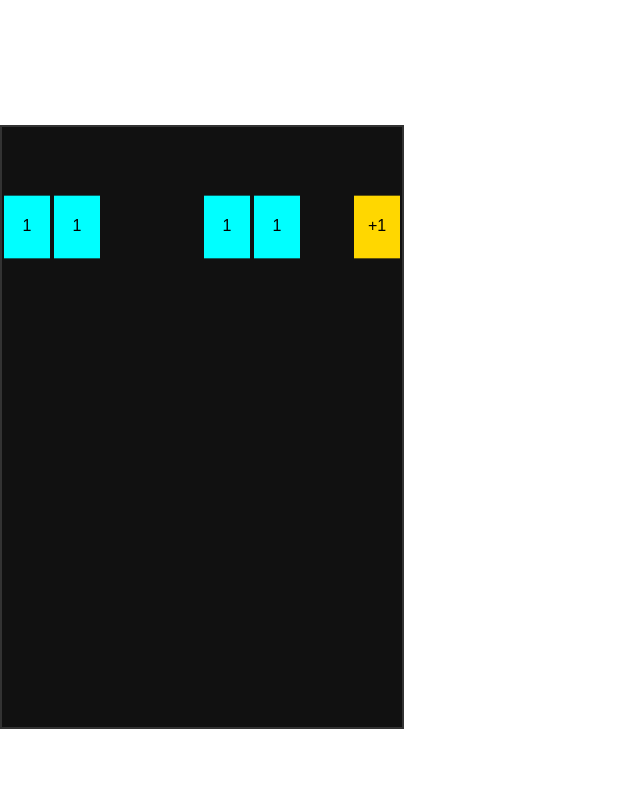
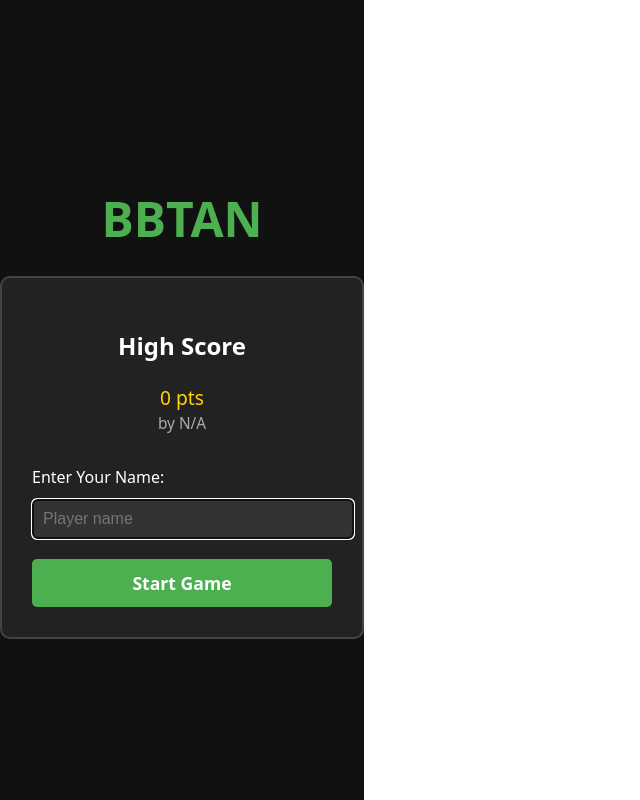
Before and after one commit to saugat-77/BBTAN, a React (Vite) app: page / in a window 1280 px wide. Shown: the whole page, without its empty margins (0-640 px from the left). Built offline with nearby package versions, Linux system fonts and the light colour scheme.

Commit message:
change in high score and ball counts

```diff
--- a/src/components/Game.jsx
+++ b/src/components/Game.jsx
@@ -1,4 +1,4 @@
-import React, { useRef, useEffect } from "react";
+import React, { useRef, useEffect, useState } from "react";
 
 export default function Game() {
   const canvasRef = useRef(null);
@@ -10,6 +10,16 @@
   const currentRowValue = useRef(1);
   const totalBalls = useRef(1);
 
+  // State management
+  const [gameStarted, setGameStarted] = useState(false);
+  const [playerName, setPlayerName] = useState("");
+  const [score, setScore] = useState(0);
+  const [ballCount, setBallCount] = useState(1);
+  const [highScore, setHighScore] = useState(() => {
+    const saved = localStorage.getItem("bbtan_highscore");
+    return saved ? JSON.parse(saved) : { score: 0, name: "N/A" };
+  });
+
   const ROWS = 8;
   const COLS = 8;
   const blockWidth = width / COLS;
@@ -20,14 +30,16 @@
   const ball = useRef([]);
   const returnX = useRef(null);
   const turnEnded = useRef(false);
-  const score = useRef(0);
 
 
   // Setup canvas context
   useEffect(() => {
+    if (!gameStarted) return;
     const canvas = canvasRef.current;
+    if (canvas) {
       ctxRef.current = canvas.getContext("2d");
-  }, []);
+    }
+  }, [gameStarted]);
 
   const createBall = (x, y, dx, dy) => ({
     x,
@@ -41,6 +53,8 @@
 
 
   const handleClick = (e) => {
+    if (!gameStarted) return;
+
     const rect = canvasRef.current.getBoundingClientRect();
     turnEnded.current = false;
 
@@ -59,18 +73,8 @@
     dirX /= len;
     dirY /= len;
 
+    // Clear the array and shoot balls with delay
     ball.current = [];
-
-    for (let i = 0; i < totalBalls.current; i++) {
-      ball.current.push(
-        createBall(
-          startX,
-          height - 20,
-          dirX * 10,
-          dirY * 10
-        )
-      );
-    }
     shootBalls(startX, dirX, dirY);
   };
 
@@ -251,18 +255,27 @@
     rows.splice(1, 0, generateRow(currentRowValue.current));
 
     blocks.current = rows;
-    for (let r = 0; r < ROWS; r++) {
-      const row = blocks.current[r];
-      if (row.some(b => b && b.exists && !b.isPickup)) {
-        score.current = Math.max(...row.map(b => b?.value || 0));
-        break;
+
+    // Check for game over
+    if (bottomRow.some(b => b && b.exists)) {
+      handleGameOver();
     }
+  };
+
+  const handleGameOver = () => {
+    // Update high score if needed
+    if (score > highScore.score) {
+      const newHighScore = { score, name: playerName };
+      setHighScore(newHighScore);
+      localStorage.setItem("bbtan_highscore", JSON.stringify(newHighScore));
     }
 
-    if (bottomRow.some(b => b && b.exists)) {
-      console.log("Game Over");
-      // window.location.reload();
+    // Reset game
+    setTimeout(() => {
+      if (window.confirm(`Game Over! Score: ${score}\nPlay again?`)) {
+        window.location.reload();
       }
+    }, 100);
   };
 
   const checkBlockCollisions = (b) => {
@@ -307,11 +320,15 @@
             // Handle pickup
             if (block.isPickup) {
               totalBalls.current += 1;  // Increment balls
+              setBallCount(prev => prev + 1); // Update state for UI
               blocks.current[r][c] = false;  // remove pickup
             } else {
               // Normal block
               block.value -= 1;
-              if (block.value <= 0) blocks.current[r][c] = false;
+              if (block.value <= 0) {
+                blocks.current[r][c] = false;
+                setScore(prev => prev + 1); // Increment score when block is destroyed
+              }
             }
 
             return;
@@ -322,11 +339,18 @@
 
   // Game loop
   useEffect(() => {
+    if (!gameStarted) return;
+
     generateBlocks();
+
+    // Reset return position and initialize ball at center
+    returnX.current = width / 2;
+    ball.current = [createBall(width / 2, height - 20, 0, 0)];
+    ball.current[0].moving = false;
+
     let frameId;
 
     const loop = () => {
-
       update();
       draw();
       frameId = requestAnimationFrame(loop);
@@ -335,14 +359,139 @@
     loop(); // start the game loop
 
     return () => cancelAnimationFrame(frameId);
-  }, []);
+  }, [gameStarted]);
 
+  const handleStartGame = (e) => {
+    e.preventDefault();
+    if (playerName.trim()) {
+      setGameStarted(true);
+    } else {
+      alert("Please enter your name!");
+    }
+  };
+
+  // Player name input screen
+  if (!gameStarted) {
     return (
-    <div style={{ display: "flex", flexDirection: "column", alignItems: "center", marginTop: 20 }}>
-    {/* Display Score */}
-    <div style={{ color: "white", textAlign: "center", marginBottom: 10 }}>
-      Score: {score.current}
+      <div style={{
+        display: "flex",
+        flexDirection: "column",
+        alignItems: "center",
+        justifyContent: "center",
+        minHeight: "100vh",
+        background: "#111",
+        color: "white"
+      }}>
+        <h1 style={{ marginBottom: 30, fontSize: "3em", color: "#4CAF50" }}>BBTAN</h1>
+
+        <div style={{
+          background: "#222",
+          padding: "30px",
+          borderRadius: "10px",
+          border: "2px solid #444",
+          minWidth: "300px"
+        }}>
+          <h2 style={{ marginBottom: 20, textAlign: "center" }}>High Score</h2>
+          <div style={{
+            textAlign: "center",
+            fontSize: "1.2em",
+            marginBottom: 30,
+            color: "#FFD700"
+          }}>
+            <div>{highScore.score} pts</div>
+            <div style={{ fontSize: "0.8em", color: "#aaa" }}>by {highScore.name}</div>
           </div>
+
+          <form onSubmit={handleStartGame}>
+            <div style={{ marginBottom: 20 }}>
+              <label style={{ display: "block", marginBottom: 10 }}>
+                Enter Your Name:
+              </label>
+              <input
+                type="text"
+                value={playerName}
+                onChange={(e) => setPlayerName(e.target.value)}
+                placeholder="Player name"
+                autoFocus
+                style={{
+                  width: "100%",
+                  padding: "10px",
+                  fontSize: "1em",
+                  borderRadius: "5px",
+                  border: "1px solid #666",
+                  background: "#333",
+                  color: "white"
+                }}
+              />
+            </div>
+            <button
+              type="submit"
+              style={{
+                width: "100%",
+                padding: "12px",
+                fontSize: "1.1em",
+                background: "#4CAF50",
+                color: "white",
+                border: "none",
+                borderRadius: "5px",
+                cursor: "pointer",
+                fontWeight: "bold"
+              }}
+            >
+              Start Game
+            </button>
+          </form>
+        </div>
+      </div>
+    );
+  }
+
+  // Game screen
+  return (
+    <div style={{
+      display: "flex",
+      flexDirection: "column",
+      alignItems: "center",
+      minHeight: "100vh",
+      background: "#111",
+      paddingTop: 20
+    }}>
+      {/* Score display */}
+      <div style={{
+        display: "flex",
+        justifyContent: "space-around",
+        width: "400px",
+        color: "white",
+        fontSize: "1.2em",
+        marginBottom: 10,
+        padding: "10px",
+        background: "#222",
+        borderRadius: "5px"
+      }}>
+        <div>
+          <span style={{ color: "#aaa" }}>Player: </span>
+          <span style={{ fontWeight: "bold" }}>{playerName}</span>
+        </div>
+        <div>
+          <span style={{ color: "#aaa" }}>Balls: </span>
+          <span style={{ fontWeight: "bold", color: "#FFD700" }}>×{ballCount}</span>
+        </div>
+        <div>
+          <span style={{ color: "#aaa" }}>Score: </span>
+          <span style={{ fontWeight: "bold", color: "#4CAF50" }}>{score}</span>
+        </div>
+      </div>
+
+      {/* High score display */}
+      <div style={{
+        color: "#FFD700",
+        fontSize: "0.9em",
+        marginBottom: 10
+      }}>
+        High Score: {highScore.score} ({highScore.name})
+      </div>
+
+      {/* Game canvas */}
       <canvas
         ref={canvasRef}
         width={width}
@@ -351,11 +500,20 @@
         style={{
           background: "#111",
           display: "block",
-        margin: "20px auto",
-        border: "2px solid #333"
+          border: "2px solid #333",
+          cursor: "crosshair"
         }}
       />
+
+      {/* Instructions */}
+      <div style={{
+        color: "#888",
+        fontSize: "0.9em",
+        marginTop: 10,
+        textAlign: "center"
+      }}>
+        Click to aim and shoot • Destroy blocks to score • Collect gold +1 balls
       </div>
-
+    </div>
   );
 }
```
Lines whose indentation alone changed are shown as unchanged.
